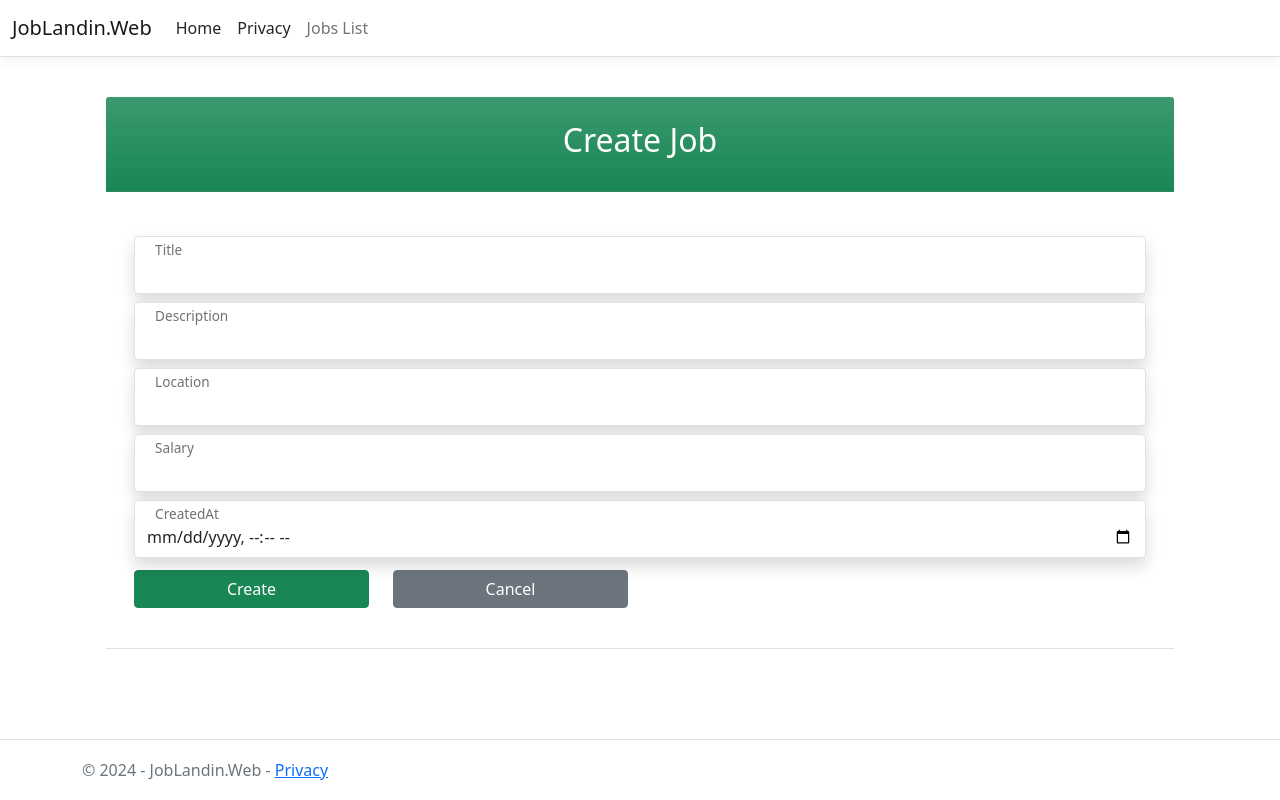
After one commit to CarlitoDevDreamer/JobLandin, an ASP.NET Core app: template JobLandin.Web/Views/Job/Create.cshtml in a window 1280 px wide. The commit adds this page. Run offline with ASP.NET Core 8, Linux system fonts and the light colour scheme; the template is opened without the code that fills it, so the values that code supplies are empty; style sheets or scripts are compiled from the project's sources.

Commit message:
CREATE Job works

```diff
--- a/JobLandin.Domain/Entities/Job.cs
+++ b/JobLandin.Domain/Entities/Job.cs
@@ -7,6 +7,9 @@ namespace JobLandin.Domain.Entities
         public string Description { get; set; }
         public string Location { get; set; }
         public decimal? Salary { get; set; }
+
+        //ADD A LINK OR CONTACT FOR JOB APPLICATION
+
         public DateTime? CreatedAt { get; set; }
     }
 }
--- /dev/null
+++ b/JobLandin.Web/Views/Job/Create.cshtml
@@ -0,0 +1,53 @@
+@model Job
+
+<div class="w-100 card border-0 p-4">
+    <div class="card-header bg-success bg-gradient m-lg-0 py-3">
+        <div class="row">
+            <div class="col-12 text-center">
+                <h2 class="text-white py-2">Create Job</h2>
+            </div>
+        </div>
+    </div>
+    <div class="card-body border-bottom p-4">
+        <form method="post" class="row">
+            <div class="p-3">
+                <div asp-validation-summary="ModelOnly" class="text-danger"></div>
+                <div class="form-floating py-1 col-12">
+                    <input asp-for="Title" class="form-control border shadow" />
+                    <label asp-for="Title" class="ms-2"></label>
+                    <span asp-validation-for="Title" class="text-danger"></span>
+                </div>
+                <div class="form-floating py-1 col-12">
+                    <input asp-for="Description" class="form-control border shadow" />
+                    <label asp-for="Description" class="ms-2"></label>
+                    <span asp-validation-for="Description" class="text-danger"></span>
+                </div>
+                <div class="form-floating py-1 col-12">
+                    <input asp-for="Location" class="form-control border shadow" />
+                    <label asp-for="Location" class="ms-2"></label>
+                    <span asp-validation-for="Location" class="text-danger"></span>
+                </div>
+                <div class="form-floating py-1 col-12">
+                    <input asp-for="Salary" class="form-control border shadow" />
+                    <label asp-for="Salary" class="ms-2"></label>
+                    <span asp-validation-for="Salary" class="text-danger"></span>
+                </div>
+                <div class="form-floating py-1 col-12">
+                    <input asp-for="CreatedAt" class="form-control border shadow" />
+                    <label asp-for="CreatedAt" class="ms-2"></label>
+                    <span asp-validation-for="CreatedAt" class="text-danger"></span>
+                </div>
+                <div class="row pt-2">
+                    <div class="col-6 col-md-3">
+                        <button type="submit" class="btn btn-success w-100">
+                            <i class="bi bi-check-circle"></i> Create
+                        </button>
+                    </div>
+                    <div class="col-6 col-md-3">
+                        <a asp-action="Index" class="btn btn-secondary w-100">Cancel</a>
+                    </div>
+                </div>
+            </div>
+        </form>
+    </div>
+</div>
--- a/JobLandin.Web/Views/_ViewImports.cshtml
+++ b/JobLandin.Web/Views/_ViewImports.cshtml
@@ -1,3 +1,4 @@
 @using JobLandin.Web
 @using JobLandin.Web.Models
+@using JobLandin.Domain.Entities
 @addTagHelper *, Microsoft.AspNetCore.Mvc.TagHelpers
```
Also changed, not shown: JobLandin.Web/Controllers/JobController.cs (added, +46 -0 lines), JobLandin.Web/Controllers/VillaController.cs (deleted, +0 -20 lines), JobLandin.Web/Views/Job/Index.cshtml (+54 -1 lines).
